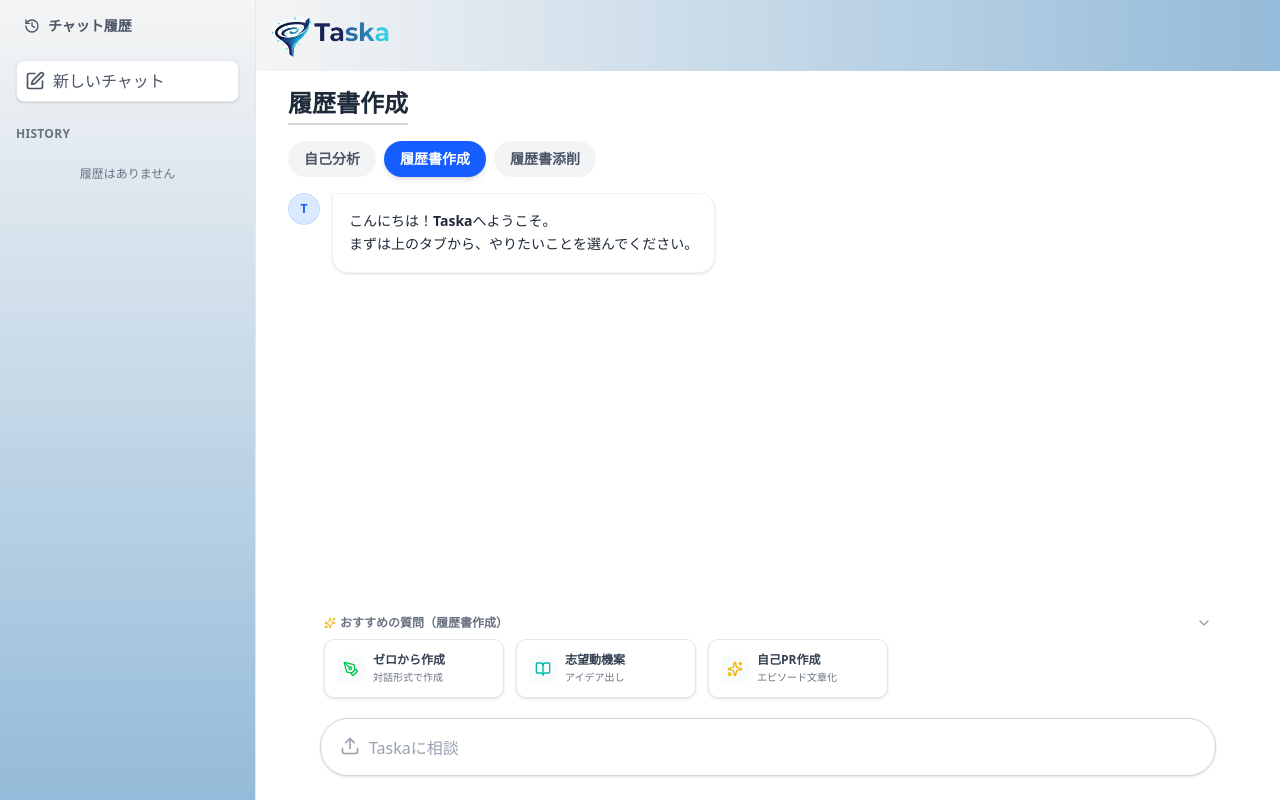
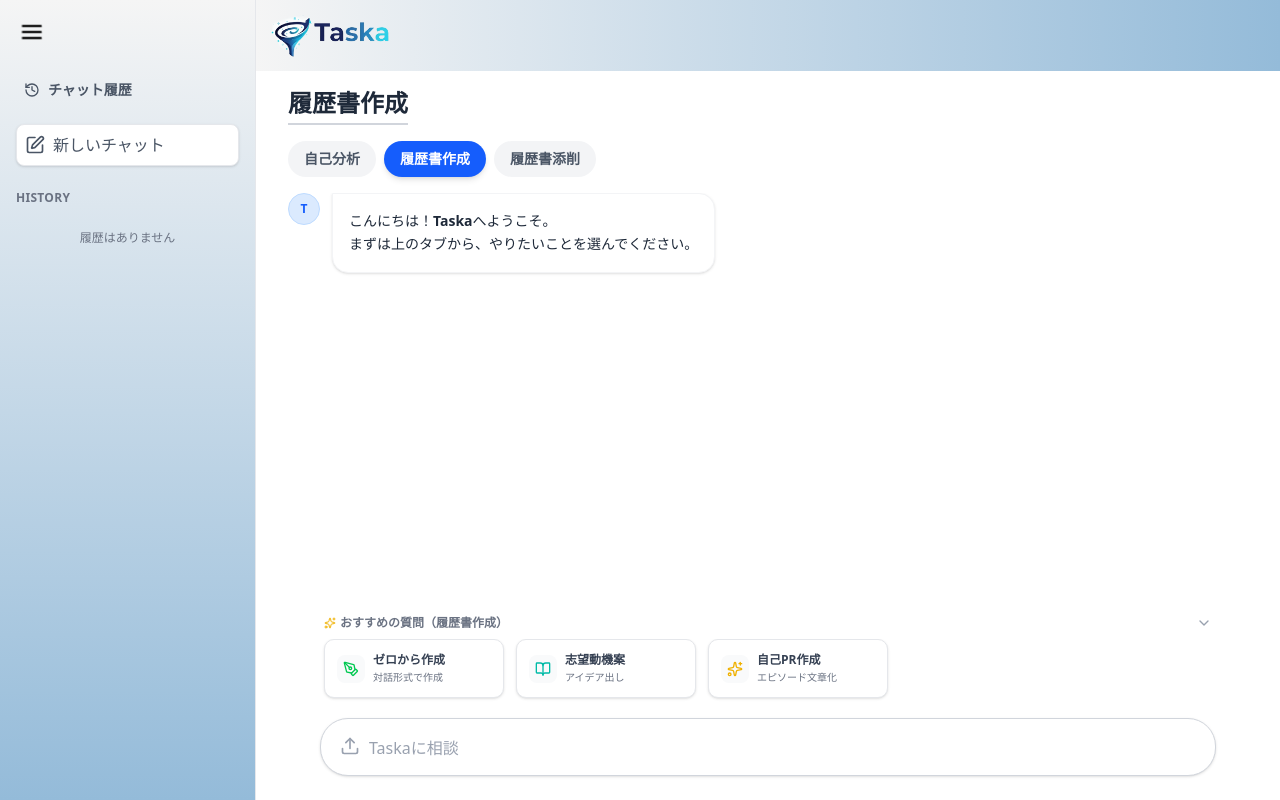
Before and after one commit to kengo2003/Taska, a Next.js app: page /chat/create in a window 1280 px wide. Built offline with nearby package versions, Linux system fonts and the light colour scheme.

Commit message:
fix: サイドバーの改良

```diff
--- a/app/(main)/admin/layout.tsx
+++ b/app/(main)/admin/layout.tsx
@@ -1,6 +1,7 @@
 import React from "react";
 import Header from "@/components/common/Header";
 import Sidebar from "@/components/common/Sidebar";
+import AdminSidebarSection from "@/components/Admin/AdminSidebarSection";
 
 const layout = ({
   children,
@@ -9,7 +10,11 @@ const layout = ({
 }>) => {
   return (
     <div className="flex h-screen w-full">
-      <Sidebar />
+      <Sidebar>
+        <div className="p-2">
+          <AdminSidebarSection />
+        </div>
+      </Sidebar>
       <div className="flex flex-1 flex-col overflow-hidden">
         <Header />
         <main className="flex-1 overflow-y-auto p-5">{children}</main>
--- a/components/Chat/ChatBase.tsx
+++ b/components/Chat/ChatBase.tsx
@@ -16,7 +16,8 @@ import remarkGfm from "remark-gfm";
 import remarkBreaks from "remark-breaks";
 
 import Header from "@/components/common/Header";
-import ChatSidebar from "@/components/Chat/Sidebar";
+import Sidebar from "@/components/common/Sidebar";
+import ChatSidebarContent from "@/components/Chat/ChatSidebarContent";
 import { Message, ChatSession } from "@/types/type";
 import {
   ANALYSIS_TEMPLATES,
@@ -330,13 +331,15 @@ export default function ChatBase({ mode }: ChatBaseProps) {
 
   return (
     <div className="flex h-screen w-full">
-      <ChatSidebar
+      <Sidebar>
+        <ChatSidebarContent
           sessions={sessions}
           currentSessionId={currentSessionId}
           onNewChat={startNewChat}
           onSelectSession={loadSession}
           onDeleteSession={deleteSession}
         />
+      </Sidebar>
 
       <div className="flex flex-1 flex-col overflow-hidden">
         <Header />
@@ -344,13 +347,11 @@ export default function ChatBase({ mode }: ChatBaseProps) {
         <main className="flex-1 flex overflow-hidden relative bg-white">
           <div className="flex-1 flex flex-col min-w-0 bg-white relative">
             <div className="flex-1 flex flex-col px-4 md:px-8 pb-4 overflow-hidden">
-              {/* ヘッダーエリア */}
               <div className="mt-4 mb-4 shrink-0">
                 <h1 className="text-2xl font-bold text-gray-800 border-b-2 border-gray-300 inline-block pb-1 mb-4">
                   {getCurrentTitle()}
                 </h1>
 
-                {/* ★修正: モード切替タブをLinkに変更 */}
                 <div className="flex flex-wrap gap-2">
                   <Link
                     href="/chat/analysis"
--- a/components/Chat/Sidebar.tsx
+++ b/components/Chat/ChatSidebarContent.tsx
@@ -11,7 +11,7 @@ type Props = {
   onDeleteSession: (e: React.MouseEvent, sessionId: string) => void;
 };
 
-const Sidebar = ({
+const ChatSidebarContent = ({
   sessions,
   currentSessionId,
   onNewChat,
@@ -19,7 +19,7 @@ const Sidebar = ({
   onDeleteSession,
 }: Props) => {
   return (
-    <aside className="w-64 shrink-0 bg-linear-to-b from-[#F5F5F5] to-[#94BBD9] border-r border-gray-200 flex flex-col md:flex">
+    <aside className="w-64 shrink-0 border-r border-gray-200 flex flex-col md:flex">
       {/* ヘッダー部分 */}
       <div className="p-4">
         <div className="flex items-center gap-2 text-gray-600 font-bold px-2 mb-2">
@@ -32,7 +32,7 @@ const Sidebar = ({
         <NewChatButton onClick={onNewChat} />
       </div>
 
-      <div className="flex-1 overflow-y-auto px-4 scrollbar-thin scrollbar-thumb-gray-300 pb-4">
+      <div className="flex-1 overflow-y-auto px-4 scrollbar-thin pb-4">
         <div className="text-xs text-gray-500 mb-2 font-bold tracking-wide">
           HISTORY
         </div>
@@ -58,4 +58,4 @@ const Sidebar = ({
   );
 };
 
-export default Sidebar;
+export default ChatSidebarContent;
--- a/components/common/Sidebar.tsx
+++ b/components/common/Sidebar.tsx
@@ -1,13 +1,34 @@
-import React from "react";
+"use client";
+
+import React, { useState } from "react";
 import SidebarButton from "./SidebarButton";
-import AdminSidebarSection from "../Admin/AdminSidebarSection";
 
-const Sidebar = () => {
+type Props = {
+  children: React.ReactNode;
+};
+
+const Sidebar = ({ children }: Props) => {
+  const [isOpen, setIsOpen] = useState(true);
   return (
-    <div className="bg-linear-to-b from-[#F5F5F5] to-[#94BBD9] w-54 p-5">
-      <SidebarButton />
-      <AdminSidebarSection />
-    </div>
+    <aside
+      className={`${
+        isOpen ? "w-64" : "w-16"
+      } bg-linear-to-b from-[#F5F5F5] to-[#94BBD9] border-r border-gray-200 flex flex-col transition-all duration-300 ease-in-out shrink-0 h-screen`}
+    >
+      <div
+        className={`p-4 flex ${isOpen ? "justify-start" : "justify-center"}`}
+      >
+        <SidebarButton onClick={() => setIsOpen(!isOpen)} isOpen={isOpen} />
+      </div>
+
+      <div
+        className={`flex-1 overflow-y-auto overflow-x-hidden transition-opacity duration-200 ${
+          isOpen ? "opacity-100 visible" : "opacity-0 invisible w-0 h-0"
+        }`}
+      >
+        {children}
+      </div>
+    </aside>
   );
 };
 
--- a/components/common/SidebarButton.tsx
+++ b/components/common/SidebarButton.tsx
@@ -1,11 +1,29 @@
 import React from "react";
 import Image from "next/image";
+import { Menu } from "lucide-react";
 
-const SidebarButton = () => {
+type Props = {
+  onClick: () => void;
+  isOpen: boolean;
+};
+
+const SidebarButton = ({ onClick, isOpen }: Props) => {
   return (
-    <div>
-      <Image src={"/hamburgerMenu.png"} alt="Logo" height={20} width={20} className="mb-5"/>
-    </div>
+    <button
+      onClick={onClick}
+      className="p-1 hover:bg-black/5 rounded-md transition-colors focus:outline-none"
+      aria-label="Toggle Sidebar"
+    >
+      <Image
+        src={"/hamburgerMenu.png"}
+        alt="Menu"
+        height={24}
+        width={24}
+        className={`transition-transform duration-300 ${
+          isOpen ? "" : "rotate-180"
+        }`}
+      />
+    </button>
   );
 };
 
```
Lines whose indentation alone changed are shown as unchanged.
